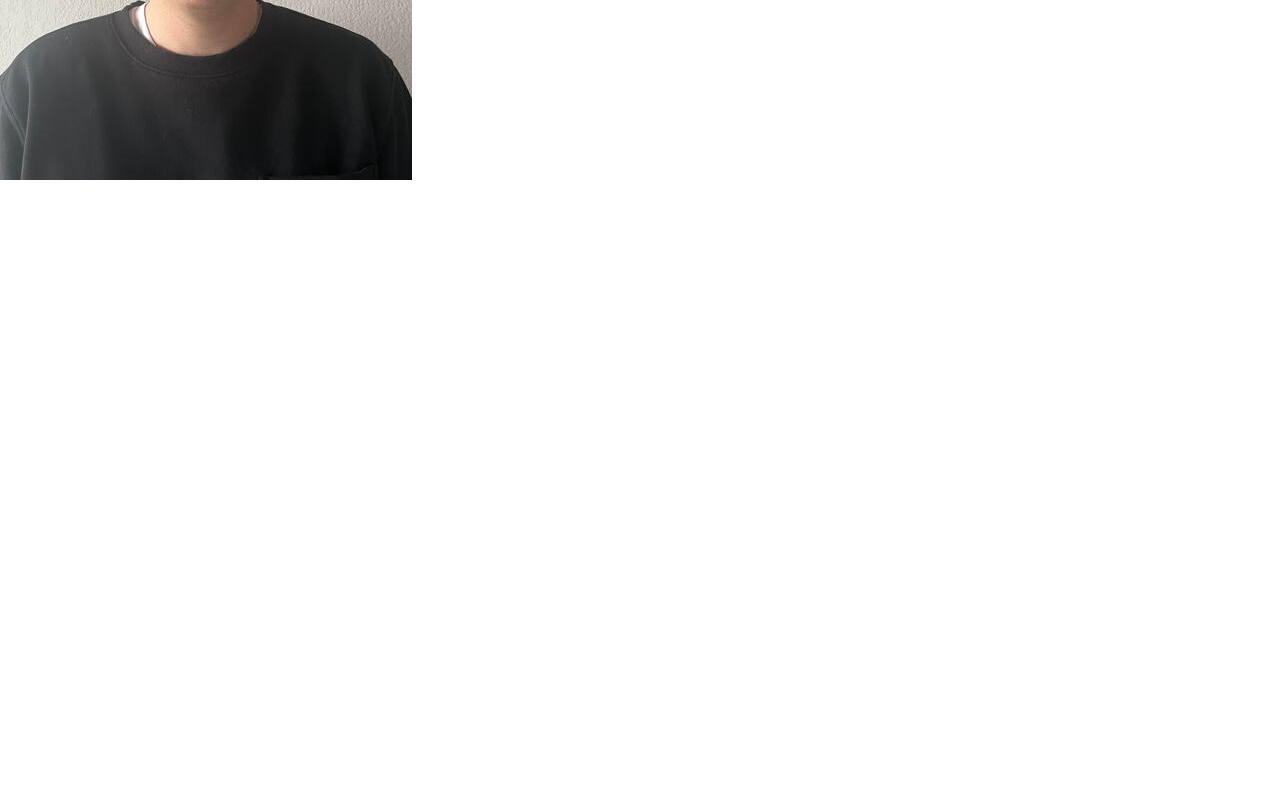
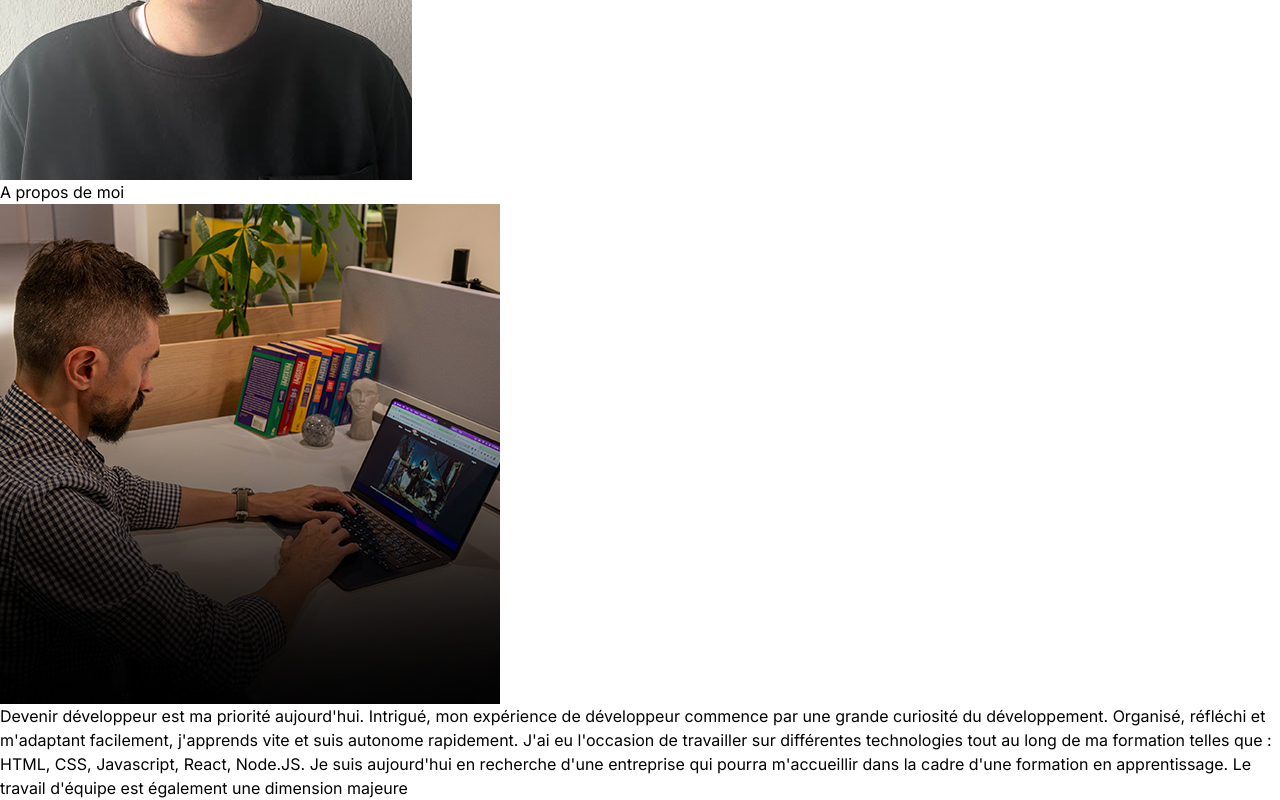
Before and after one commit to williamkosz/Portfolio_dev, a React (Vite) app: page / in a window 1280 px wide. Shown: the part 881-1681 px from the top of the page. Before the commit the page ends 1061 px from the top, so only its background shows below. Built offline with nearby package versions, Linux system fonts and the light colour scheme.

Commit message:
Partie à propos en cours

```diff
--- a/src/App.jsx
+++ b/src/App.jsx
@@ -1,15 +1,19 @@
 import Navbar from "./components/Navbar";
 import Hero from "./components/Hero";
+import About from "./components/About";
 
 const App = () => {
   return (
-    <div className="overflow-x-hidden text-neutral-300 antialiased selection:bg-cyan-300 selection:text-cyan-900">
-      <div className="flixed top-0 -z-10 h-full w-full"></div>
+    <div className="overflow-x-hidden text-neutral-300 antialiased
+     selection:bg-cyan-300 selection:text-cyan-900">
+      <div className="fixed top-0 -z-10 h-full w-full">
       <div className="absolute top-0 z-[-2] h-screen w-screen bg-neutral-950 bg-[radial-gradient(ellipse_80%_80%_at_50%_-20%,rgba(120,119,198,0.3),rgba(255,255,255,0))]"></div>
+      </div>
 
           <div className="container mx-auto px-8">
             <Navbar />
             <Hero />
+            <About />
           </div>
     </div>
   )
--- /dev/null
+++ b/src/components/About.jsx
@@ -0,0 +1,26 @@
+import about from "../assets/about.jpg"
+import { ABOUT_TEXT } from "../constants"
+
+const About = () => {
+  return (
+    <div className="border-b border-neutral-900 pb-4">
+        <h2 className="my-20 text-center text-4xl">A propos de
+            <span className="text-neutral-500"> moi</span>
+        </h2>
+        <div className="flex flex-wrap">
+            <div className="w-full lg:w-1/2 lg:p-8">
+                <div className="flex items-center justify-items-center">
+                    <img className="rounded-2xl"src= {about} alt="Image pour rubrique à propos de moi" />
+                </div>
+            </div>
+            <div className="w-full lg:w-1/2">
+                <div className="flex justify-center lg:justify-start">
+                    <p className="my-2 max-w-xl py-6 font-light tracking-tighter text-justify">{ABOUT_TEXT}</p>
+                </div>
+            </div>
+        </div>
+    </div>
+  )
+}
+
+export default About
--- a/src/components/Hero.jsx
+++ b/src/components/Hero.jsx
@@ -7,7 +7,7 @@ const Hero = () => {
         <div className="flex flex-wrap">
             <div className="w-full lg:w-1/2">
                 <div className="flex flex-col items-center lg:items-start">
-                    <h1 className="pb-16 text-6xl font-thin tracking-tight lg:mt-16 lg:text-8xl">
+                    <h1 className="pb-16 text-6x1 font-thin tracking-tight lg:mt-16 lg:text-7xl">
                         William Koszelnik
                     </h1>
                         <span className="bg-gradient-to-r from-pink-300 via-slate-500 to-purple-500 bg-clip-text text-4xl tracking-tight text-transparent">
@@ -20,7 +20,7 @@ const Hero = () => {
                 </div>
                 <div className="w-full lg:w-1/2 lg:p-8">
                     <div className="flex justify-center">
-                        <img className="rounded-lg" src={profilePic} alt="Photo de William Koszelnik" />
+                        <img className="rounded-2xl" src={profilePic} alt="Photo de William Koszelnik" />
                     </div>
                 </div>
             </div>
--- a/src/constants/index.js
+++ b/src/constants/index.js
@@ -3,9 +3,12 @@ import project2 from "../assets/projects/project-2.jpg";
 import project3 from "../assets/projects/project-3.jpg";
 import project4 from "../assets/projects/project-4.jpg";
 
-export const HERO_CONTENT = `Passionné d'informatique, j'ai décidé de faire de ce monde mon quotidien. Manageur dans le commerce de formation, c'est à la fin de mon bac+5 que j'ai intégré une formation de Développeur Web. Aujourd'hui, mon objectif est de développer mes compétences au maximum afin de pouvoir réaliser des projets plus passionnants les uns que les autres, et de pouvoir étendre mes connaissances à de nouvelles technologies.`;
+export const HERO_CONTENT = `Passionné d'informatique, j'ai décidé de faire de ce monde mon quotidien. Manageur dans le commerce de formation, c'est à la fin de mon bac+5 que j'ai intégré une formation de Développeur Web.
+Aujourd'hui, mon objectif est de développer mes compétences au maximum afin de pouvoir réaliser des projets plus passionnants les uns que les autres, et de pouvoir étendre mes connaissances à de nouvelles technologies.`;
 
-export const ABOUT_TEXT = `I am a dedicated and versatile full stack developer with a passion for creating efficient and user-friendly web applications. With 5 years of professional experience, I have worked with a variety of technologies, including React, Next.js, Node.js, MySQL, PostgreSQL, and MongoDB. My journey in web development began with a deep curiosity for how things work, and it has evolved into a career where I continuously strive to learn and adapt to new challenges. I thrive in collaborative environments and enjoy solving complex problems to deliver high-quality solutions. Outside of coding, I enjoy staying active, exploring new technologies, and contributing to open-source projects.`;
+export const ABOUT_TEXT = `Devenir développeur est ma priorité aujourd'hui. Intrigué, mon expérience de développeur commence par une grande curiosité du développement. Organisé, réfléchi et m'adaptant facilement, j'apprends vite et suis autonome rapidement.
+J'ai eu l'occasion de travailler sur différentes technologies tout au long de ma formation telles que : HTML, CSS, Javascript, React, Node.JS.
+Je suis aujourd'hui en recherche d'une entreprise qui pourra m'accueillir dans la cadre d'une formation en apprentissage. Le travail d'équipe est également une dimension majeure `;
 
 export const EXPERIENCES = [
   {
```
